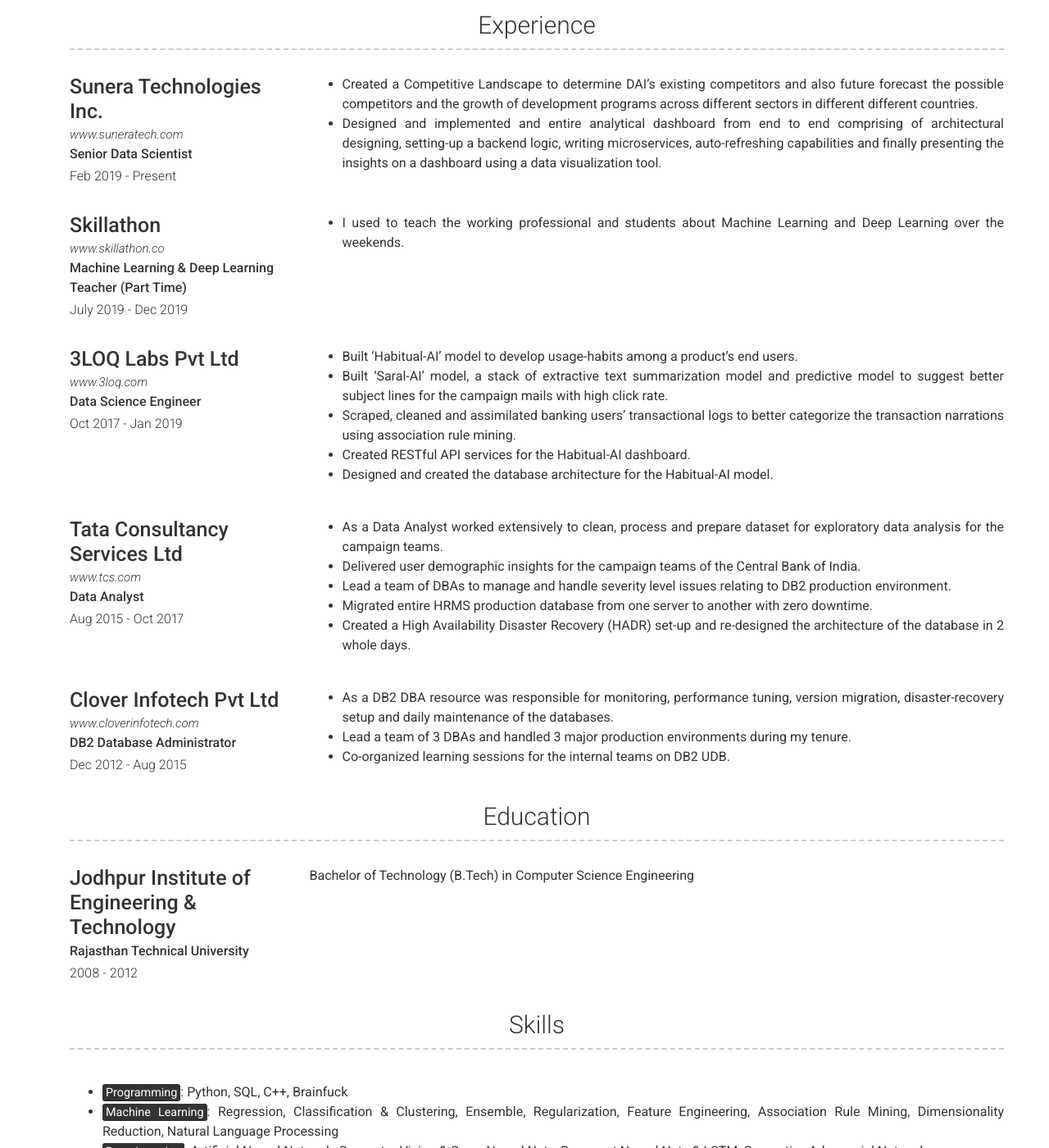
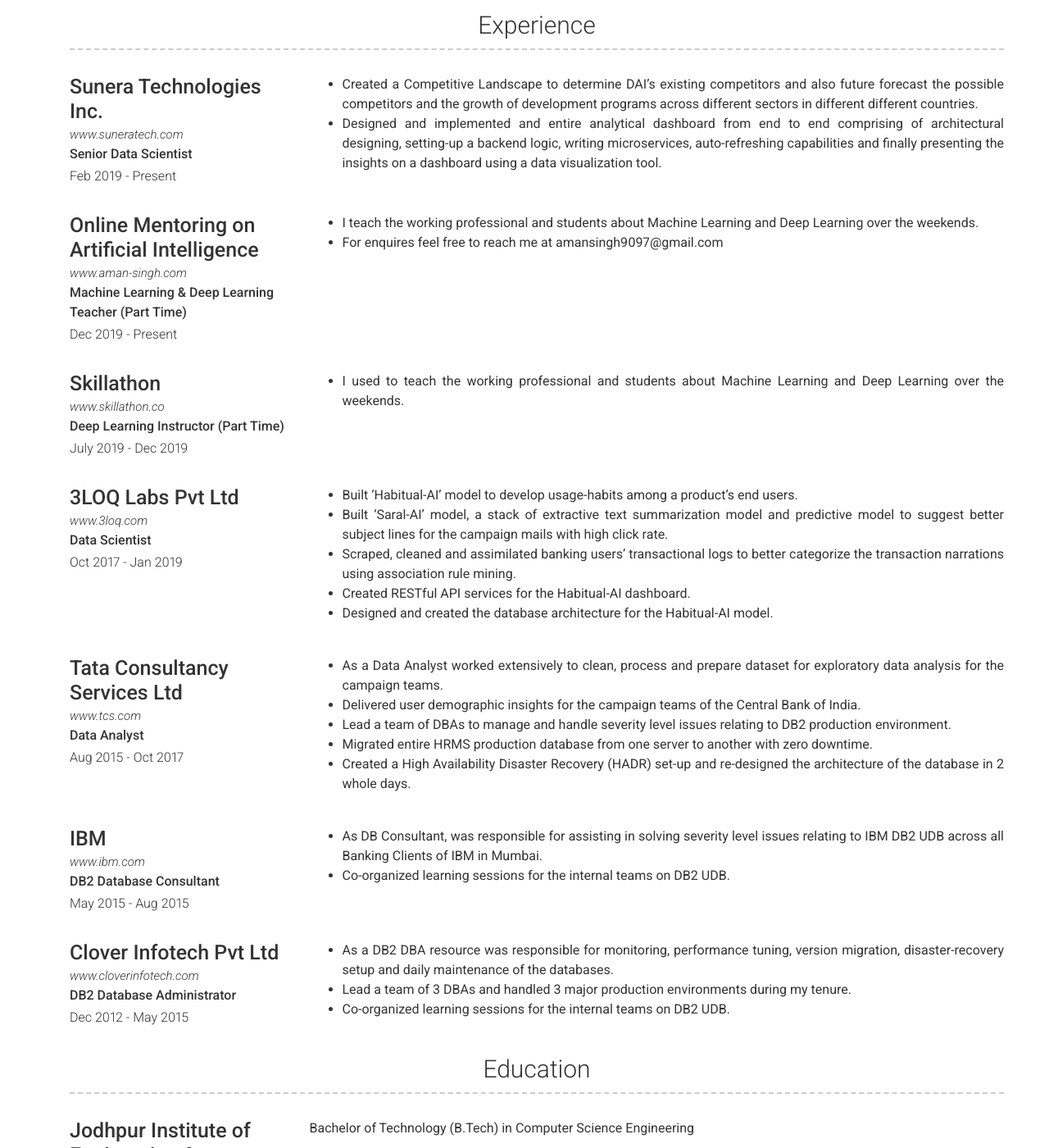
Before and after one commit to amansingh9097/portfolio, a Jekyll site: the page built from index.md, in a window 1280 px wide and 1400 px high, scrolled down 821 px. Shown: the whole window at 82% size. Built offline with Jekyll 4.4.1, drawn with Linux system fonts in a browser that asks for light colours; nearby versions of some CDN libraries.

Commit message:
added experience

```diff
--- a/_data/experience.yml
+++ b/_data/experience.yml
@@ -8,9 +8,18 @@
     - Designed and implemented and entire analytical dashboard from end to end comprising of architectural designing, setting-up a backend logic, writing microservices, auto-refreshing capabilities and finally presenting the insights on a dashboard using a data visualization tool.
 
 - layout: left
+  company: Online Mentoring on Artificial Intelligence
+  link: www.aman-singh.com
+  job_title: Machine Learning & Deep Learning Teacher (Part Time)
+  dates: Dec 2019 - Present
+  description: | # this will include new lines to allow paragraphs
+    - I teach the working professional and students about Machine Learning and Deep Learning over the weekends.
+    - For enquires feel free to reach me at amansingh9097@gmail.com
+
+- layout: left
   company: Skillathon
   link: www.skillathon.co
-  job_title: Machine Learning & Deep Learning Teacher (Part Time)
+  job_title: Deep Learning Instructor (Part Time)
   dates: July 2019 - Dec 2019
   description: | # this will include new lines to allow paragraphs
     - I used to teach the working professional and students about Machine Learning and Deep Learning over the weekends.
@@ -18,7 +27,7 @@
 - layout: left
   company: 3LOQ Labs Pvt Ltd
   link: www.3loq.com
-  job_title: Data Science Engineer
+  job_title: Data Scientist
   dates: Oct 2017 - Jan 2019
   description: | # this will include new lines to allow paragraphs
     - Built 'Habitual-AI' model to develop usage-habits among a product's end users.
@@ -40,10 +49,19 @@
     - Created a High Availability Disaster Recovery (HADR) set-up and re-designed the architecture of the database in 2 whole days.
 
 - layout: left
+  company: IBM
+  link: www.ibm.com
+  job_title: DB2 Database Consultant
+  dates: May 2015 - Aug 2015
+  description: | # this will include new lines to allow paragraphs
+    - As DB Consultant, was responsible for assisting in solving severity level issues relating to IBM DB2 UDB across all Banking Clients of IBM in Mumbai.
+    - Co-organized learning sessions for the internal teams on DB2 UDB.
+
+- layout: left
   company: Clover Infotech Pvt Ltd
   link: www.cloverinfotech.com
   job_title: DB2 Database Administrator
-  dates: Dec 2012 - Aug 2015
+  dates: Dec 2012 - May 2015
   description: | # this will include new lines to allow paragraphs
     - As a DB2 DBA resource was responsible for monitoring, performance tuning, version migration, disaster-recovery setup and daily maintenance of the databases.
     - Lead a team of 3 DBAs and handled 3 major production environments during my tenure.
```
